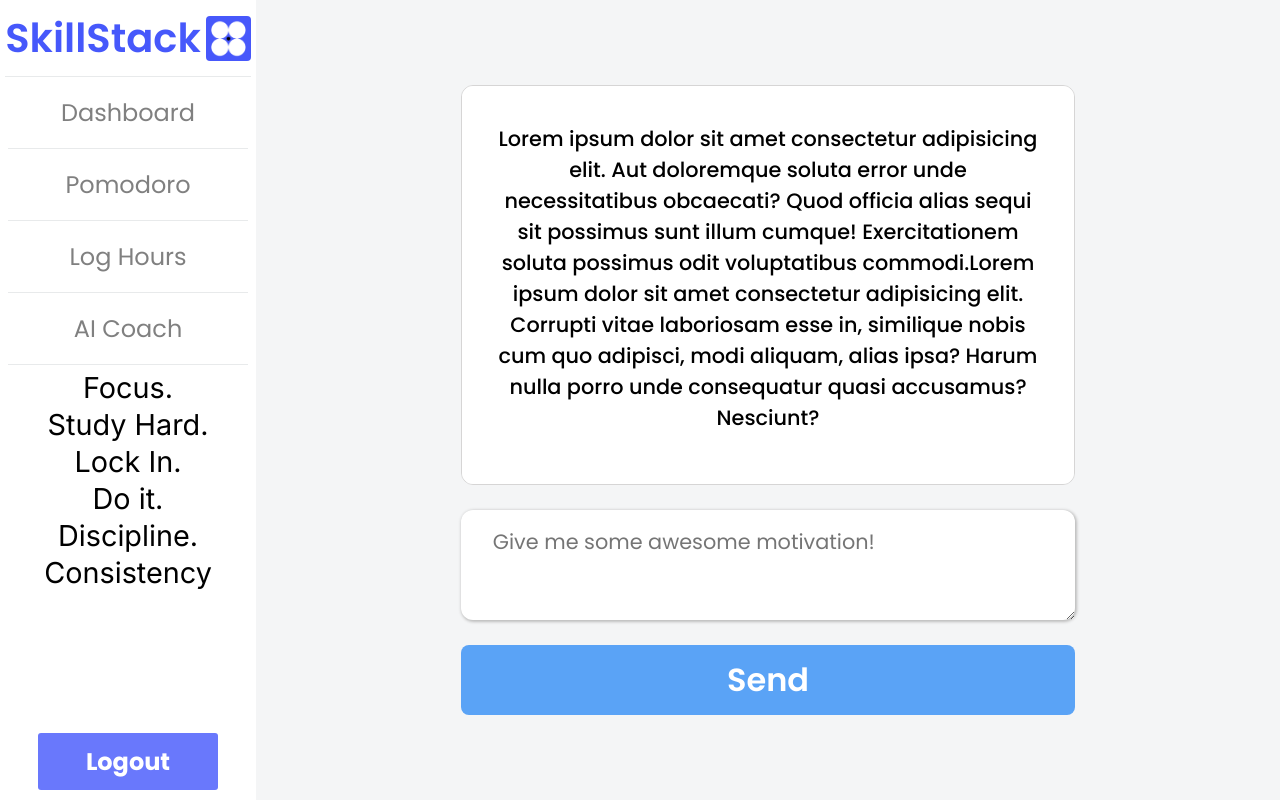
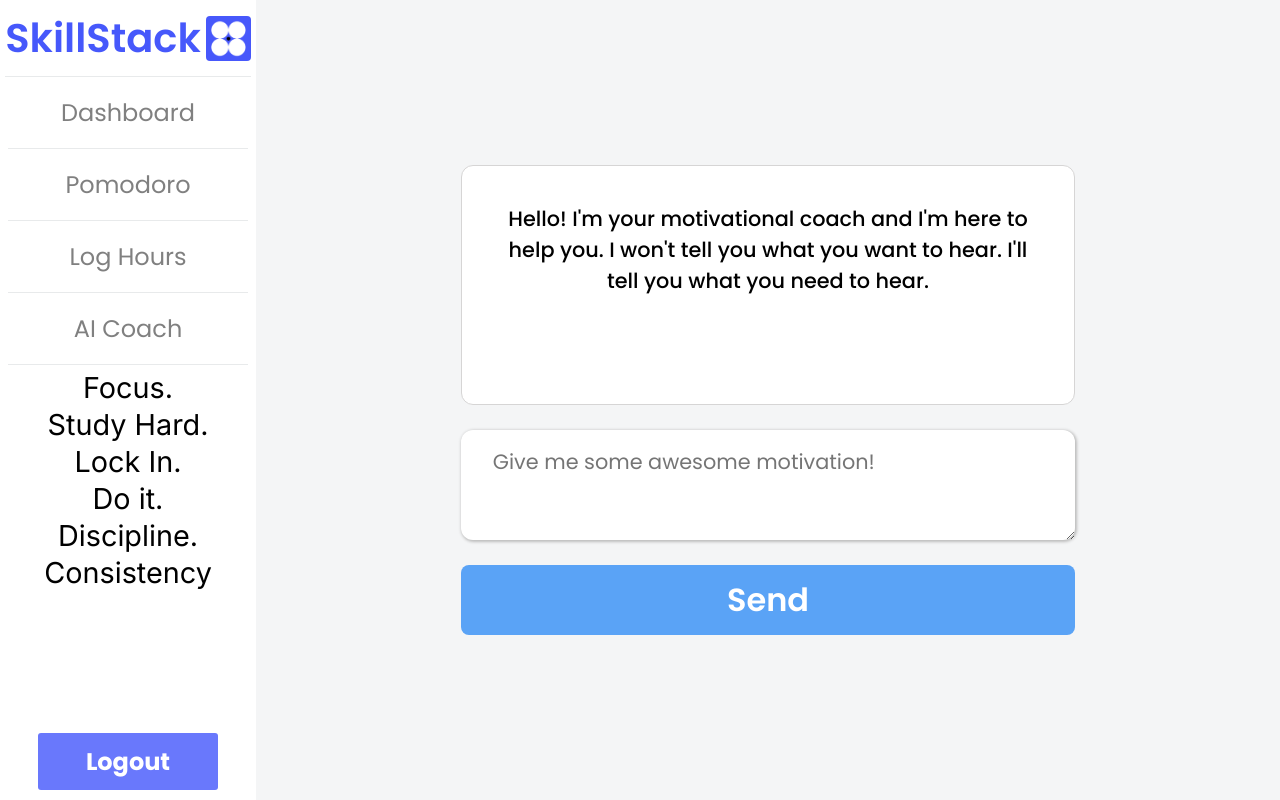
Before and after one commit to pkc0des/SkillStack, a Django app: page /coach in a window 1280 px wide. Run offline with Django 5.2, Linux system fonts and the light colour scheme.

Commit message:
Cleaned whitespace and changed initial AI response

```diff
--- a/coach/templates/coach/chat.html
+++ b/coach/templates/coach/chat.html
@@ -12,15 +12,12 @@
 {% block body %}
     <div class="full-container">
         <div class="chat-container">
-            <p class="ai-response">Lorem ipsum dolor sit amet consectetur adipisicing elit. Aut doloremque soluta error unde necessitatibus obcaecati? Quod officia alias sequi sit possimus sunt illum cumque! Exercitationem soluta possimus odit voluptatibus commodi.Lorem ipsum dolor sit amet consectetur adipisicing elit. Corrupti vitae laboriosam esse in, similique nobis cum quo adipisci, modi aliquam, alias ipsa? Harum nulla porro unde consequatur quasi accusamus? Nesciunt?</p>
+            <p class="ai-response">Hello! I'm your motivational coach and I'm here to help you. I won't tell you what you want to hear. I'll tell you what you need to hear.</p>
         </div>
 
        {% csrf_token %}
         <textarea class="prompt" placeholder="Give me some awesome motivation!"></textarea>
         <button class="send-btn">Send</button>
-
-
-
     </div>
 
     <script defer src="{% static 'coach/main.js' %}"></script>
```
